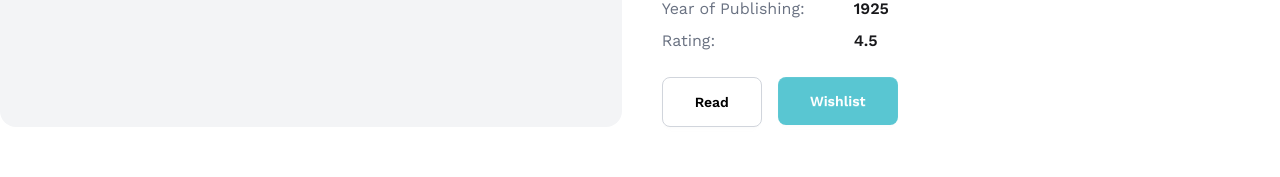
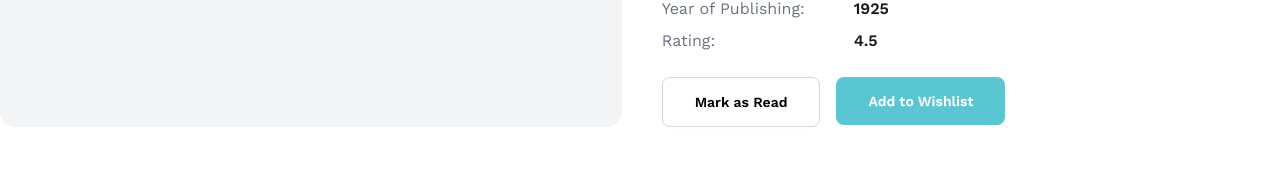
Before and after one commit to rakib8680/book-vibe, a React (Vite) app: page /book/1 in a window 1280 px wide. Shown: the part 751-928 px from the top of the page. Built offline with nearby package versions, Linux system fonts and the light colour scheme.

Commit message:
feat: implement add-to-read-list feature using localStorage
- Add utility module (addToDB.js) with getStoredBooks and saveBooksToDB helpers
- Wire "Mark as Read" button in BookDetails to save book ID to localStorage
- Prevent duplicate entries in the read list

```diff
--- a/src/pages/Books/BookDetails.jsx
+++ b/src/pages/Books/BookDetails.jsx
@@ -1,4 +1,5 @@
 import { useLoaderData, useParams } from "react-router";
+import { saveBooksToDB } from "../../utility/addToDB";
 
 const BookDetails = () => {
   const { bookId } = useParams();
@@ -16,6 +17,14 @@ const BookDetails = () => {
     yearOfPublishing,
     tags,
   } = book;
+
+
+  //handle add to read list
+  const handleAddToReadList = (bookId) =>{
+    saveBooksToDB(bookId);
+  }
+
+
 
   return (
     <div className="flex flex-col md:flex-row gap-10 my-12">
@@ -97,11 +106,11 @@ const BookDetails = () => {
 
         {/* Buttons */}
         <div className="flex gap-4 pt-2">
-          <button className="btn bg-white  border-gray-300 text-black rounded-lg px-8 py-6 font-semibold hover:bg-gray-100">
-            Read
+          <button onClick={()=>handleAddToReadList(bookId)} className="btn bg-white  border-gray-300 text-black rounded-lg px-8 py-6 font-semibold hover:bg-gray-100">
+            Mark as Read
           </button>
           <button className="btn bg-[#59C6D2] border-none text-white rounded-lg px-8 py-6 font-semibold hover:opacity-90">
-            Wishlist
+            Add to Wishlist
           </button>
         </div>
       </div>
--- /dev/null
+++ b/src/utility/addToDB.js
@@ -0,0 +1,22 @@
+//get from localstorage
+const getStoredBooks = () => {
+  const storedBooksSTR = localStorage.getItem("readList");
+  if (storedBooksSTR) {
+    return JSON.parse(storedBooksSTR);
+  } else {
+    return [];
+  }
+};
+
+//save to localstorage
+const saveBooksToDB = (bookId) => {
+  const storedBooks = getStoredBooks();
+  if (storedBooks.includes(bookId)) {
+    return;
+  } else {
+    storedBooks.push(bookId);
+    localStorage.setItem("readList", JSON.stringify(storedBooks));
+  }
+};
+
+export { getStoredBooks, saveBooksToDB };
```
